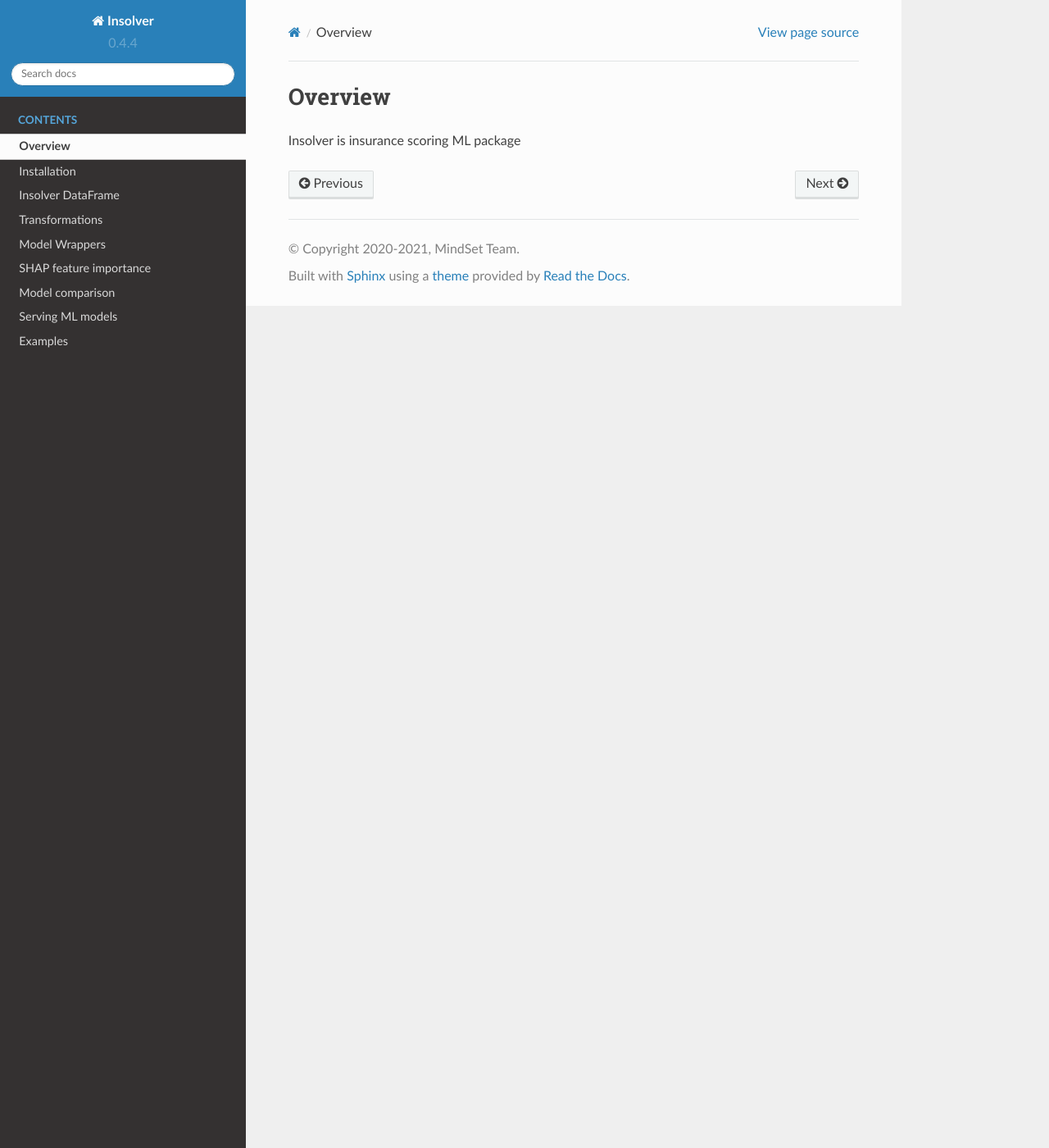
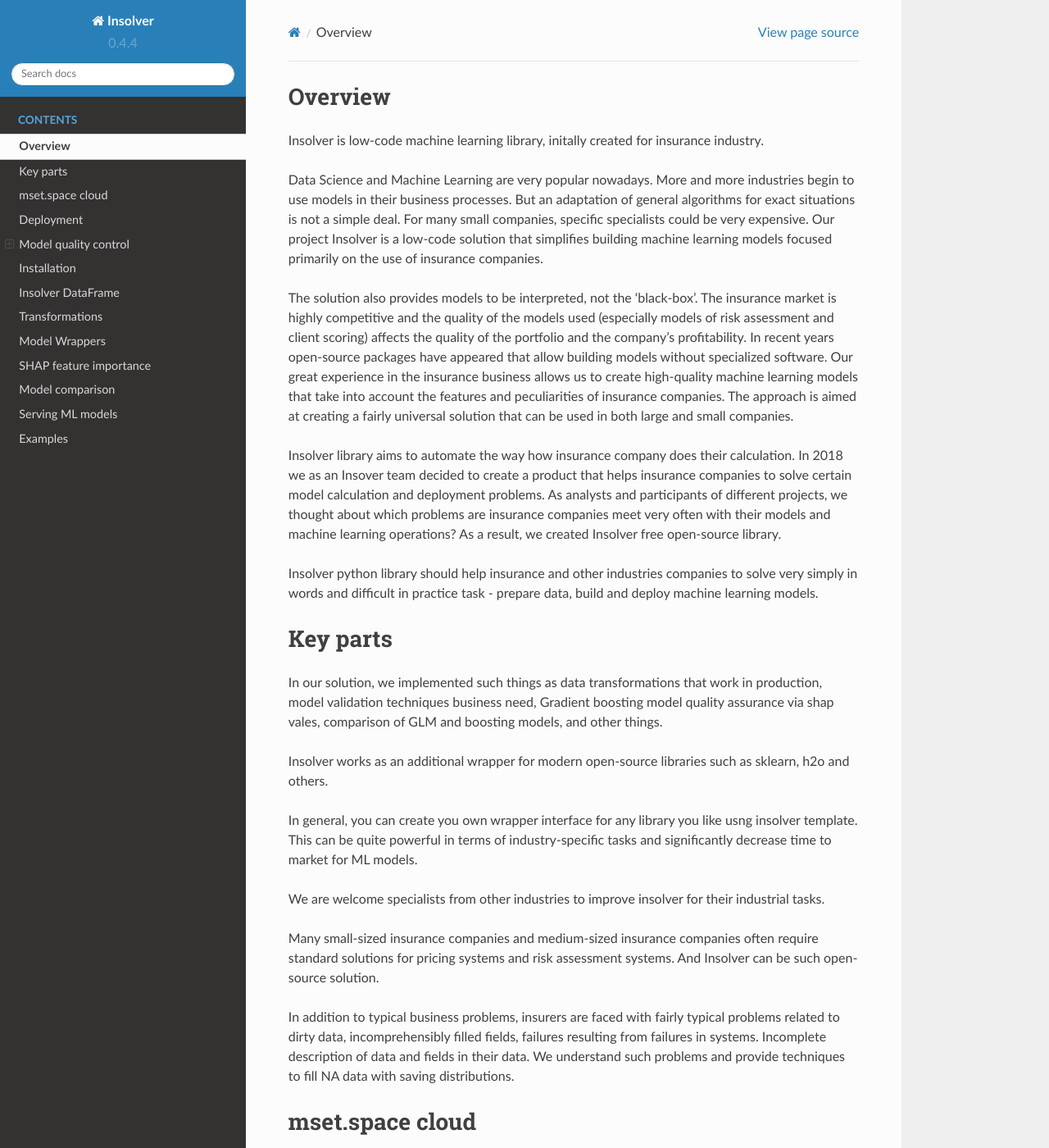
Before and after one commit to MindSetLib/Insolver, a Sphinx documentation site: the page built from docs/source/overview.md, in a window 1280 px wide and 1400 px high. Shown: the whole window at 82% size. Built offline with Sphinx 7.4.7 and the Read the Docs theme 2.0.0, drawn with Linux system fonts in a browser that asks for light colours; some of the changed text lies outside the part shown.

Commit message:
Put new overview

```diff
--- a/docs/source/overview.md
+++ b/docs/source/overview.md
@@ -1,3 +1,57 @@
 # Overview
 
-Insolver is insurance scoring ML package
+Insolver is low-code machine learning library, initally created for insurance industry.
+
+Data Science and Machine Learning are very popular nowadays. More and more industries begin to use models in their business processes. But an adaptation of general algorithms for exact situations is not a simple deal. For many small companies, specific specialists could be very expensive. Our project Insolver is a low-code solution that simplifies building machine learning models focused primarily on the use of insurance companies.
+
+The solution also provides models to be interpreted, not the ‘black-box’. The insurance market is highly competitive and the quality of the models used (especially models of risk assessment and client scoring) affects the quality of the portfolio and the company's profitability. In recent years open-source packages have appeared that allow building models without specialized software. Our great experience in the insurance business allows us to create high-quality machine learning models that take into account the features and peculiarities of insurance companies. The approach is aimed at creating a fairly universal solution that can be used in both large and small companies.
+
+
+Insolver library aims to automate the way how insurance company does their calculation. In 2018 we as an Insover team decided to create a product that helps insurance companies to solve certain model calculation and deployment problems. As analysts and participants of different projects, we thought about which problems are insurance companies meet very often with their models and machine learning operations? As a result, we created Insolver free open-source library.
+
+
+Insolver python library should help insurance and other industries companies to solve very simply in words and difficult in practice task - prepare data, build and deploy machine learning models.
+
+# Key parts
+
+In our solution, we implemented such things as data transformations that work in production, model validation techniques business need, Gradient boosting model quality assurance via shap vales, comparison of GLM and boosting models, and other things.
+
+Insolver works as an additional wrapper for modern open-source libraries such as sklearn, h2o and others.
+
+In general, you can create you own wrapper interface for any library you like usng insolver template. This can be quite powerful in terms of industry-specific tasks and significantly decrease time to market for ML models.
+
+We are welcome specialists from other industries to improve insolver for their industrial tasks.
+
+Many small-sized insurance companies and medium-sized insurance companies often require standard solutions for pricing systems and risk assessment systems. And Insolver can be such open-source solution.
+
+
+In addition to typical business problems, insurers are faced with fairly typical problems related to dirty data, incomprehensibly filled fields, failures resulting from failures in systems. Incomplete description of data and fields in their data. We understand such problems and provide techniques to fill NA data with saving distributions.
+
+# mset.space cloud
+One of the problems faced by analysts in insurance companies is the problem of too much data and a lack of resources to process it. Companies are struggling with these problems using various methods. We also want to offer a solution related to resources for computing via cloud mset.space. Insolver is naturally implemented in the mset cloud servers.
+
+# Deployment
+Flask and Fast API servers implementation with Insolver allows using such product during production.
+
+# Model quality control
+Over time, the use of the model poses the problem of degradation of the irrelevant services of model models, which requires updating and operational implementation in the usage circuit, and these tasks are close to the concept of automatic machine learning autoML; other companies that also study this type of insurers more often have to deal with.
+
+
+To solve such challenges we offer analysts the product Insolver, which is designed for these problems.
+
+Basic part - Insolver community open source library.
+
+## Insolver key parts:
+
+1. The first part of insolver community is the idea of an updated pandas dataframe as InsolverDataFrame with additional functionality.
+2. Deployable transformations that allow to create and register data transformation before the model start to work.
+3. Simplified interface for model development
+4. Model comparison part
+5. Model quality estimation via shap values
+6. Model deployment as a service
+
+Insolver is open source, which allows you to use it anywhere you want.
+
+We also provide Insover enterprise solution the proprietary part based on insolver community and allowed you to solve highly specialized tasks that can be built for a specific customer and includes, among other things, the implement modern state-of-the-art algorithms. Now it is unnecessary to spend time implementing these technologies on your own.
+
+Overall, Insolver library is open source library that automates calculation and implementation of ML models, first of all in the insurance industry. You can use Insolver community on your side or use our cloud mset.space where Insolver installed and can be used naturally.
```
